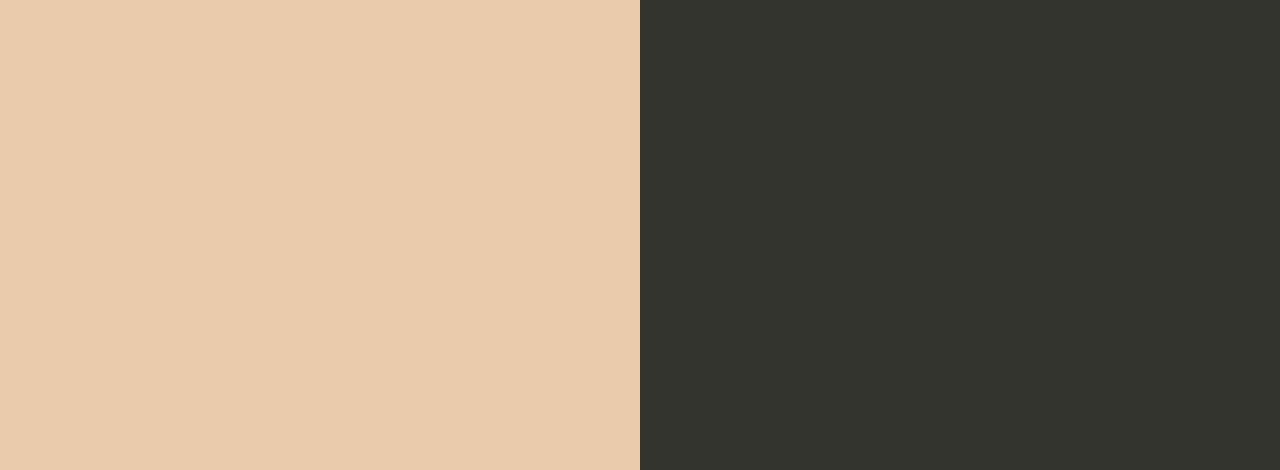
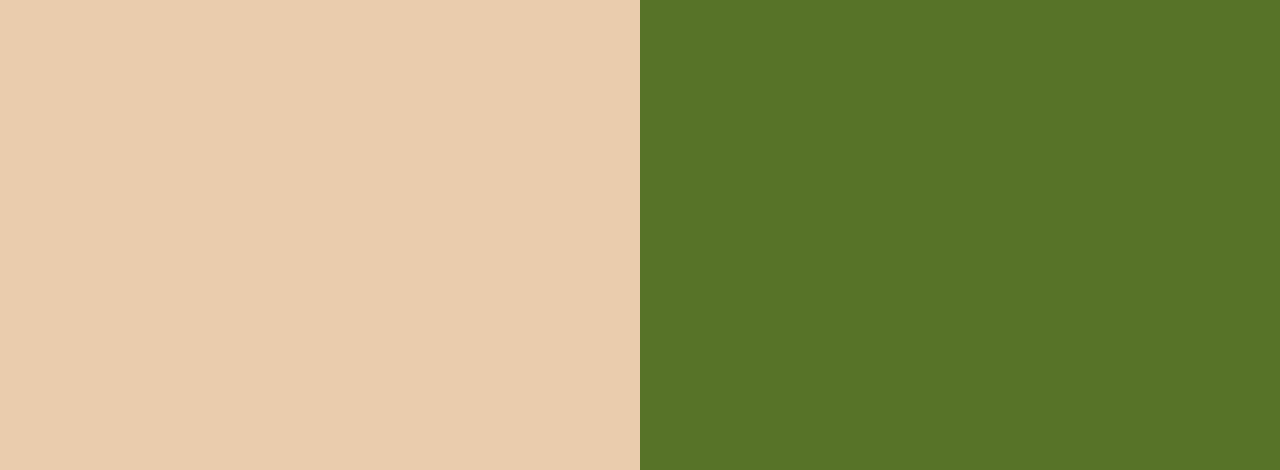
Before and after one commit to Jazu94/ByeCodeCommitAWS, a website: page index.html in a window 1280 px wide. Shown: the part 330-800 px from the top of the page. Drawn offline with Linux system fonts and the light colour scheme.

Commit message:
color verde agregado

```diff
--- a/index.html
+++ b/index.html
@@ -49,7 +49,7 @@
         bottom: 0px;
         left: 50%;
 
-        background-color: #33342D;
+        background-color: #577328;
       }
 
       h1 {
```
